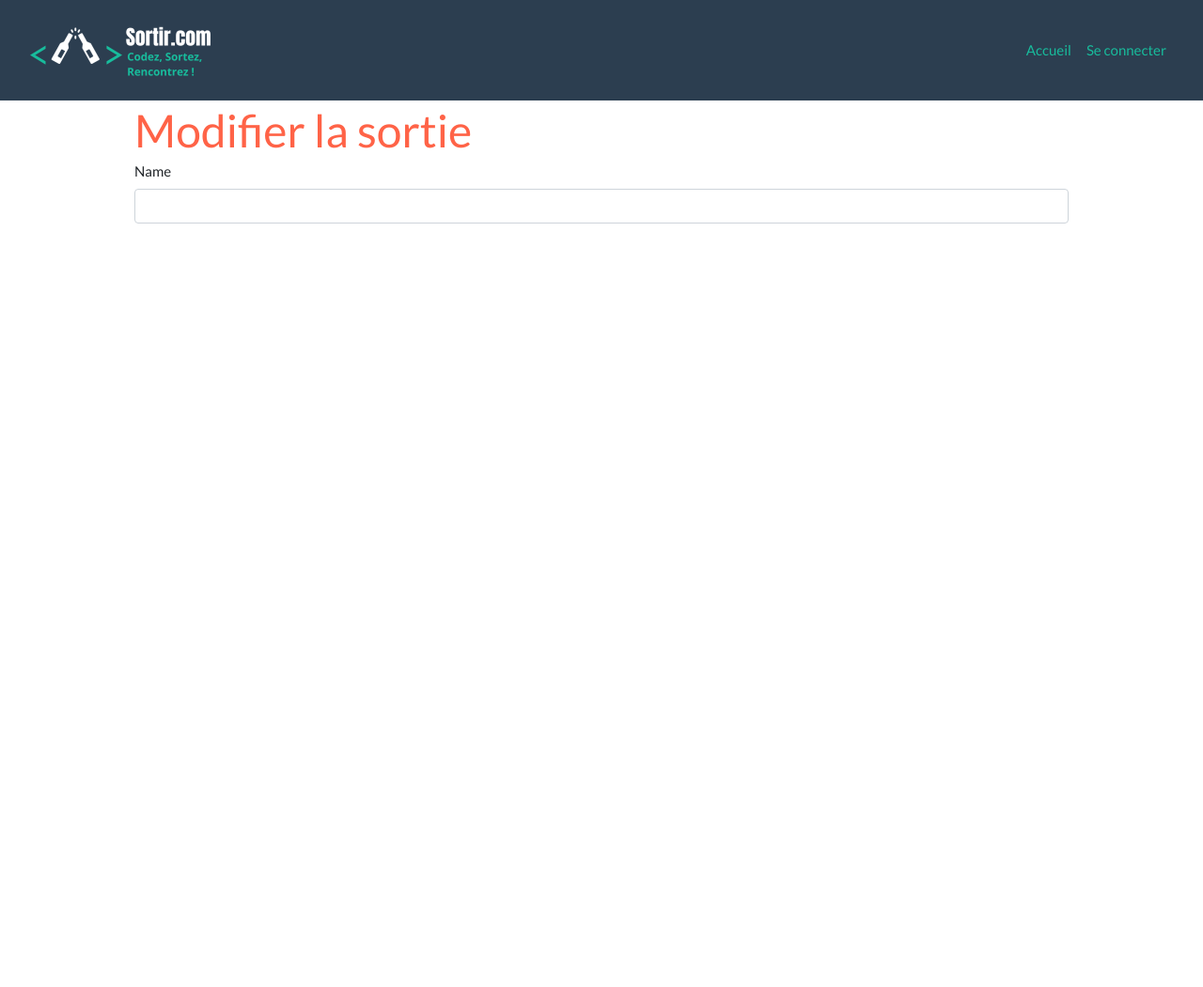
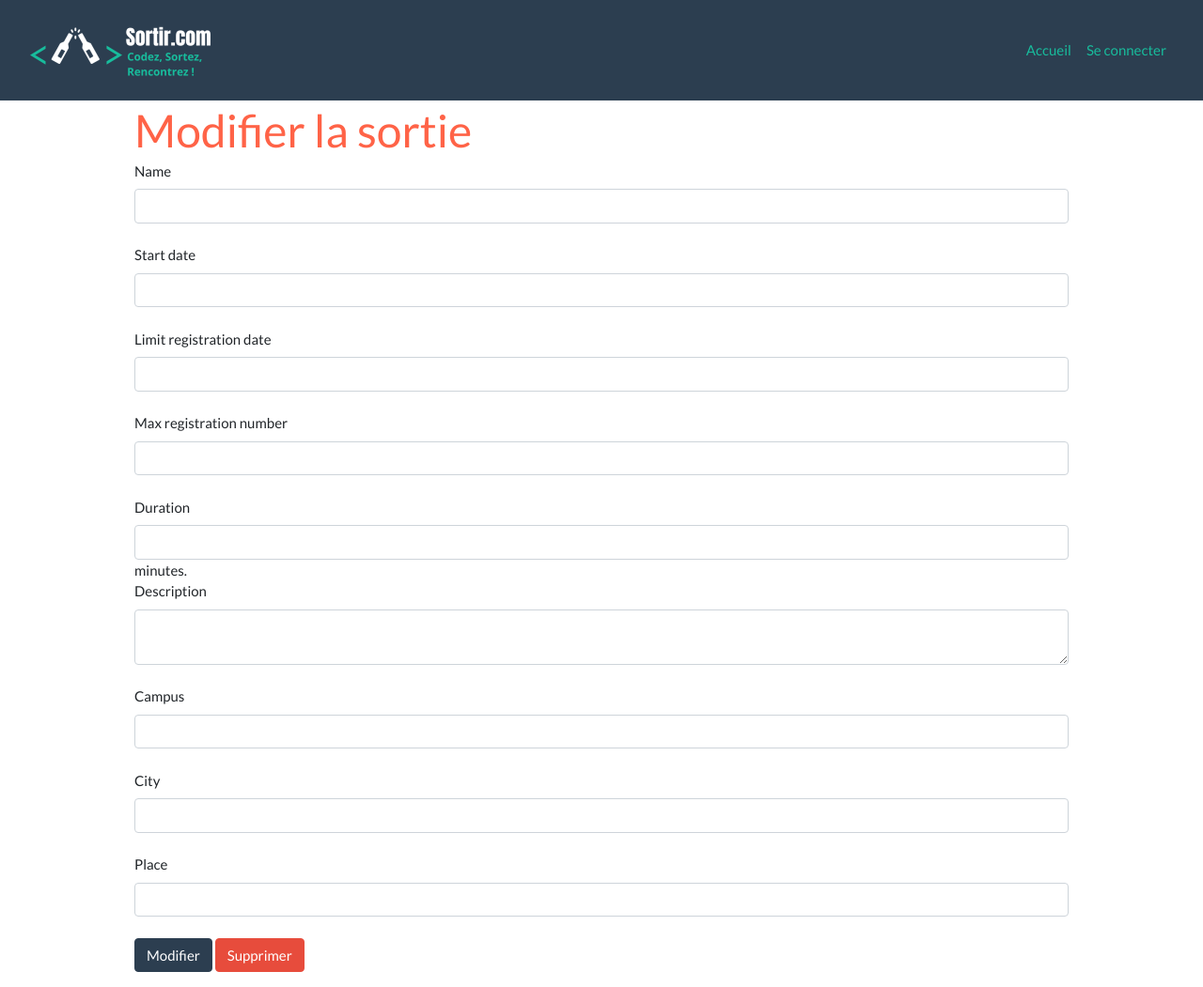
Before and after one commit to ThomasMartin35/Sortir, a Symfony app: template templates/excursion/update.html.twig in a window 1280 px wide. Shown: the whole page at 94% size. Before the commit the page ends 238 px from the top, so only its background shows below. Run offline with Twig, Linux system fonts and the light colour scheme; the template is opened without the code that fills it, so the values that code supplies are empty; form fields are guessed from the names that the template uses; some libraries are stand-ins or nearby versions.

Commit message:
Update and delete

```diff
--- a/src/Controller/ExcursionController.php
+++ b/src/Controller/ExcursionController.php
@@ -113,7 +113,7 @@ class ExcursionController extends AbstractController
         Request                $request,
         EntityManagerInterface $em): Response
     {
-        if ($excursion->getUser() !== $this->getUser() && $this->isGranted('ROLE_ADMIN')) {
+        if ($excursion->getOrganizer() !== $this->getUser() && $this->isGranted('ROLE_ADMIN')) {
 //            throw $this->createAccessDeniedException();
             $this->addFlash('danger', 'La sortie n\'a pas pu être supprimé');
         } else{
--- a/src/Form/ExcursionType.php
+++ b/src/Form/ExcursionType.php
@@ -39,10 +39,11 @@ class ExcursionType extends AbstractType
                 'widget' => 'single_text'
             ])
             ->add('maxRegistrationNumber', IntegerType::class, [
+                'label' => 'Nombre maximum de participants'
+
             ])
             ->add('description', TextareaType::class, [
                 'label' => 'Décrivez votre événement',
-                'label' => 'Décrivez votre événement : ',
                 'required' => false
              ])
 
@@ -67,7 +68,7 @@ class ExcursionType extends AbstractType
                 'mapped'=> false,
                 'class' => Place::class,
                 'choice_label' => 'name',
-                'placeholder'=> '--Choisir une ville--'
+                'placeholder'=> '--Choisir un lieu--'
             ])
 
 
--- a/templates/excursion/update.html.twig
+++ b/templates/excursion/update.html.twig
@@ -3,7 +3,35 @@
 
 {% block body %}
     <h1>Modifier la sortie</h1>
-    {{ form_start(excursionForm) }}
-    {{ form_row(excursionForm.name) }}
+    <div class="form-group " bis_skin_checked="1">
+        {{ form_start(excursionForm)}}
+        {{ form_label(excursionForm.name) }}
+        {{ form_widget(excursionForm.name) }}<br>
+        {{ form_label(excursionForm.startDate) }}
+        {{ form_widget(excursionForm.startDate) }}<br>
+        {{ form_label(excursionForm.limitRegistrationDate) }}
+        {{ form_widget(excursionForm.limitRegistrationDate) }}<br>
+        {{ form_label(excursionForm.maxRegistrationNumber) }}
+        {{ form_widget(excursionForm.maxRegistrationNumber) }}<br>
+        {{ form_label(excursionForm.duration) }}
+        {{ form_widget(excursionForm.duration) }} minutes. <br>
+        {{ form_label(excursionForm.description) }}
+        {{ form_widget(excursionForm.description) }}<br>
+        <!-- ajouter le campus par défaut du user -->
+        {{ form_label(excursionForm.campus) }}
+        {{ form_widget(excursionForm.campus) }}<br>
+        {{ form_label(excursionForm.city) }}
+        {{ form_widget(excursionForm.city) }}<br>
+        {{ form_label(excursionForm.place) }}
+        {{ form_widget(excursionForm.place) }}<br>
+
+
+        <button type="submit" class="btn btn-primary">Modifier</button>
+        <button type="submit" class="btn btn-danger">Supprimer</button>
+        {{ form_end(excursionForm)}}
+
+
+
+    </div>
 
 {% endblock %}
--- a/templates/main/home.html.twig
+++ b/templates/main/home.html.twig
@@ -35,6 +35,10 @@
                         <p class="card-text">Date limite d'inscription
                             : {{ excursion.limitRegistrationDate | date('d/m/Y') }}</p>
                         <p> {{ excursion.campus.name }}</p>
+                        {% if app.user == excursion.organizer or is_granted('ROLE_ADMIN') %}
+                        <a href="{{ path('excursion_update', {'id': excursion.id}) }}" class="badge rounded-pill bg-warning">Modifier</a>
+                        <a href="{{ path('excursion_delete', {'id': excursion.id}) }}" class="badge rounded-pill bg-danger">Supprimer</a>
+                        {% endif %}
                     </div>
                 </div>
 
```
